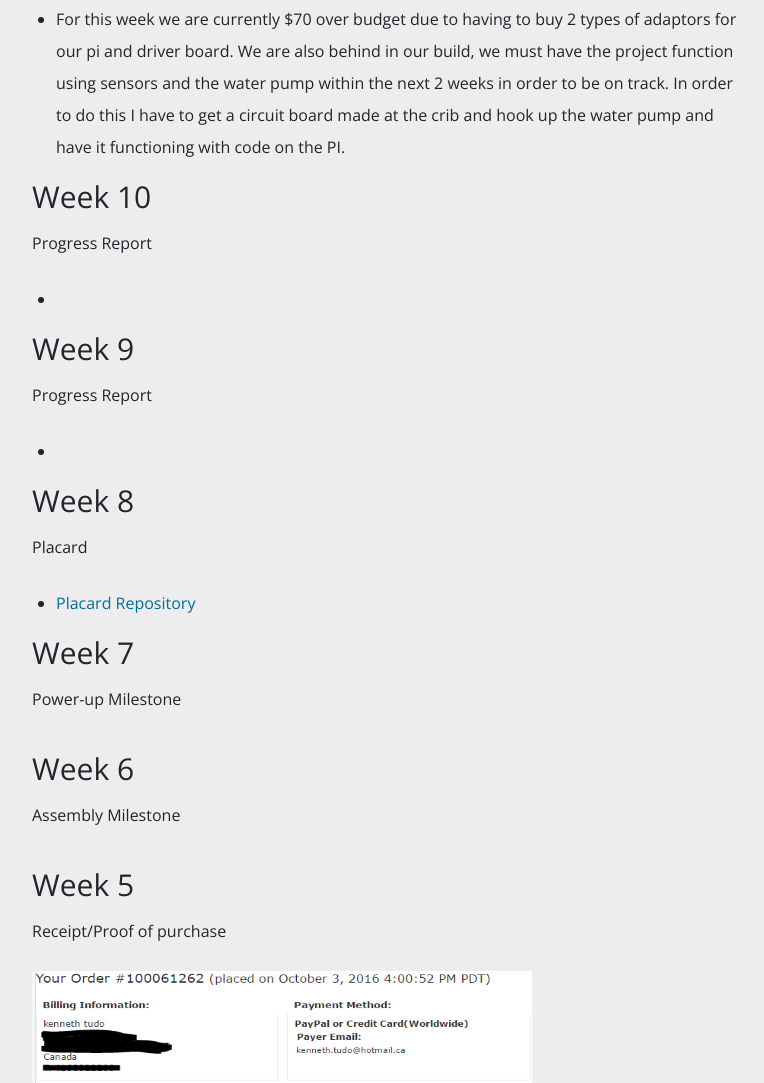
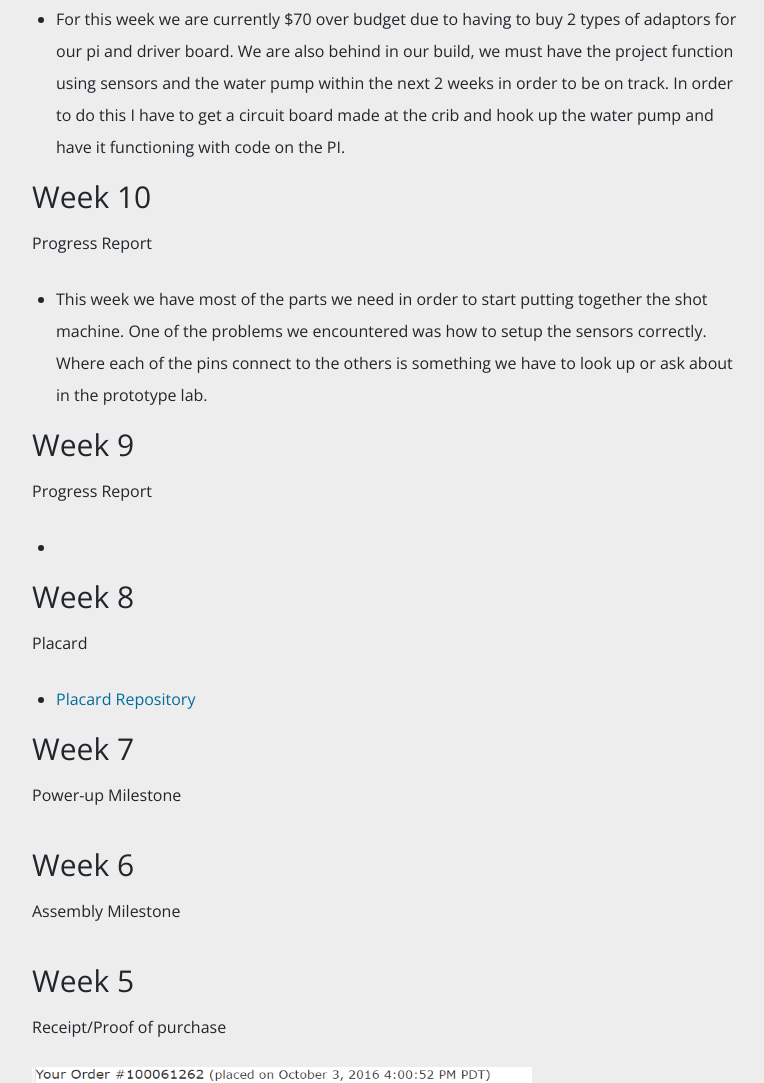
Before and after one commit to Jonnytlv/Jonnytlv.github.io, a plain HTML site: page index.html in a window 1280 px wide. Shown: the part 647-1730 px from the top of the page, without its empty margins (73-837 px from the left). Drawn offline with nearby package versions, Linux system fonts and the light colour scheme.

Commit message:
Update indexcontent.html

```diff
--- a/indexcontent.html
+++ b/indexcontent.html
@@ -21,7 +21,9 @@
    <SECTION ID="Section_10">
   <H3>Week 10</H3>
   <p>Progress Report</p>
-  <LI></LI>
+  <LI>This week we have most of the parts we need in order to start putting together the shot machine. One of the problems we encountered was
+  how to setup the sensors correctly. Where each of the pins connect to the others is something we have to look up or ask about in the
+  prototype lab.</LI>
 </SECTION>
 
    <SECTION ID="Section_9">
```
